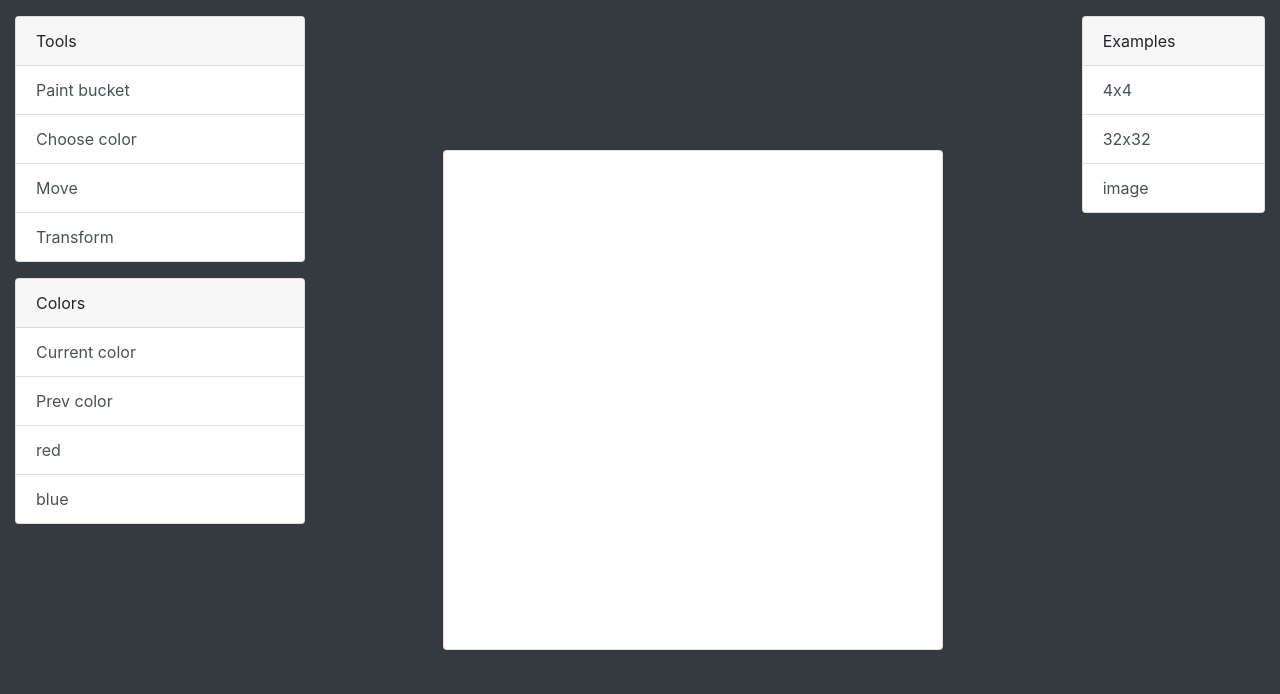
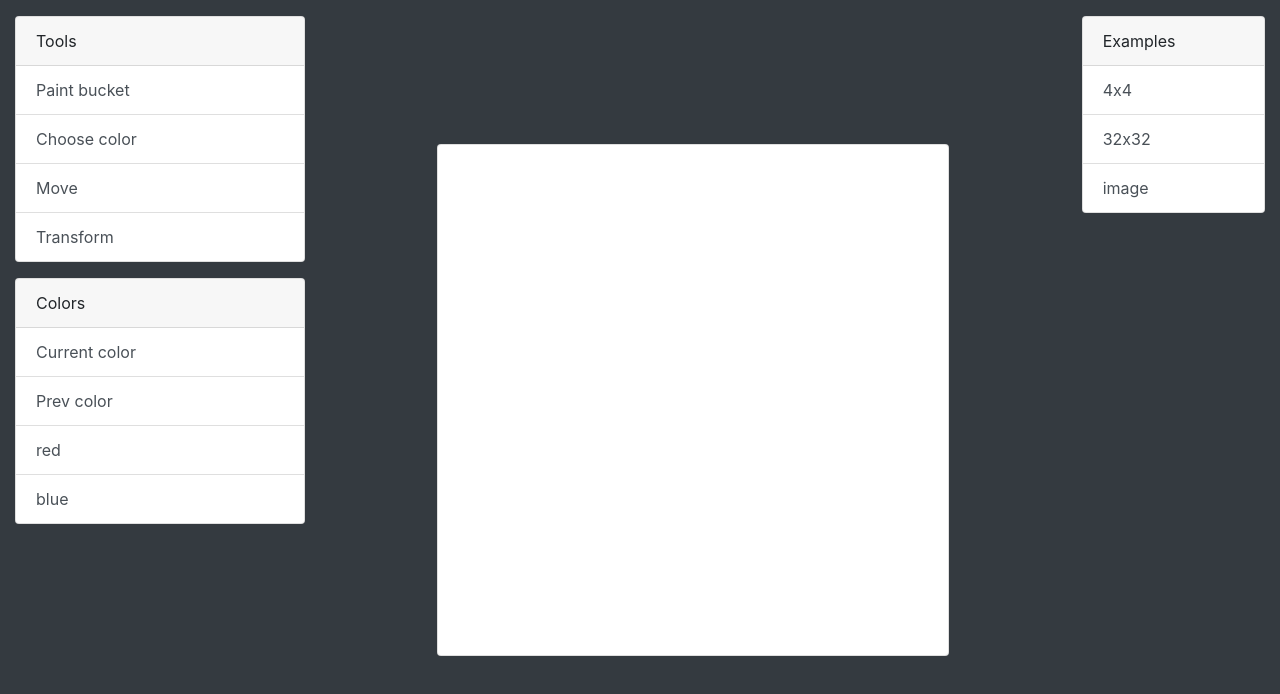
Before and after one commit to LordDetson/codejam-canvas, a plain HTML site: page codejam-canvas/index.html in a window 1280 px wide. Drawn offline with nearby package versions, Linux system fonts and the light colour scheme.

```diff
--- a/codejam-canvas/index.html
+++ b/codejam-canvas/index.html
@@ -42,8 +42,8 @@
                 <div class="row full-height">
                     <div class="col"></div>
                     <div class="col align-self-center">
-                        <div class="card" style="width: 500px; height: 500px">
-                            <canvas id="canvas" class="card-img" width="500px" height="500px"></canvas>
+                        <div class="card" style="width: 512px; height: 512px">
+                            <canvas id="canvas" class="card-img" width="512px" height="512px"></canvas>
                         </div>
                     </div>
                     <div class="col"></div>
```
